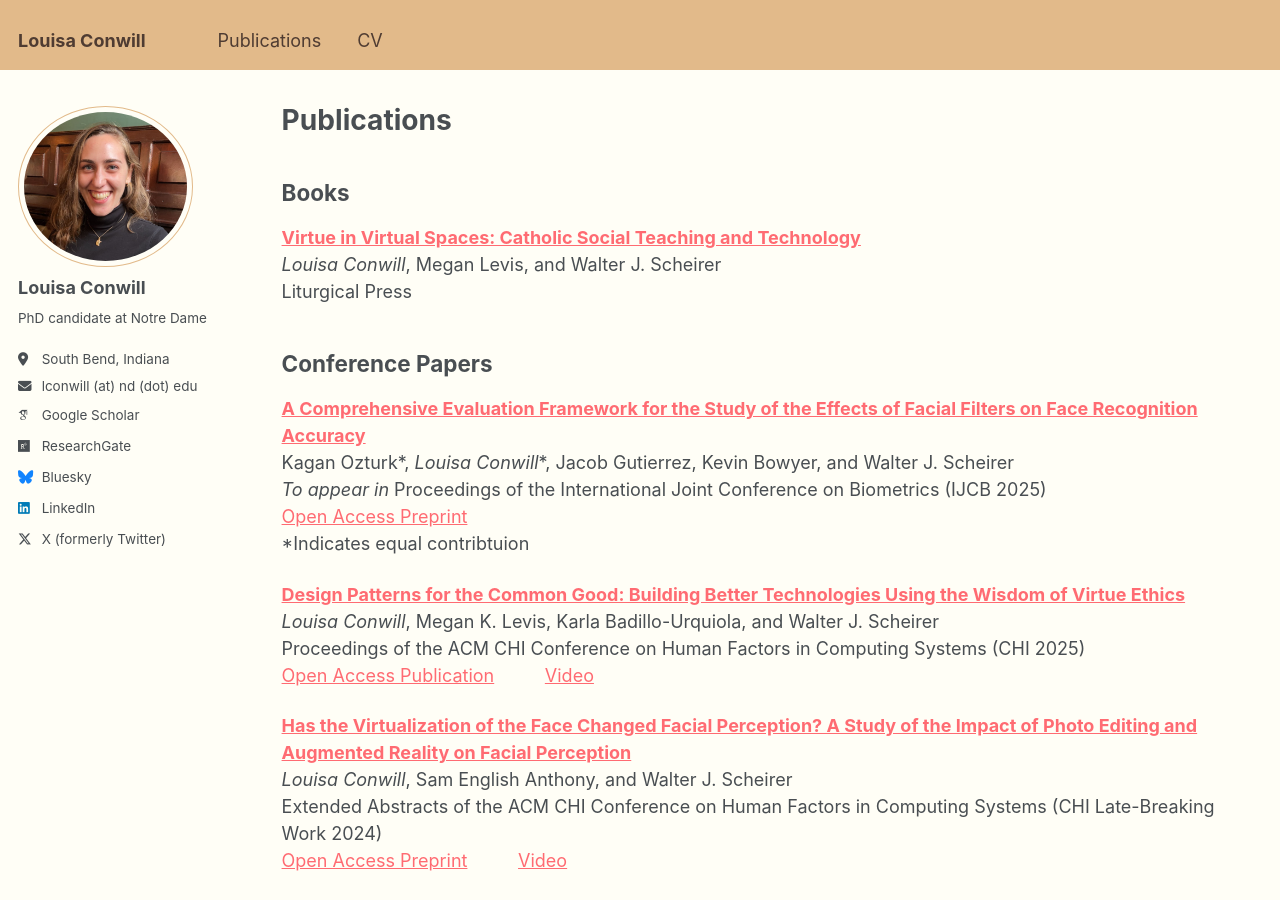
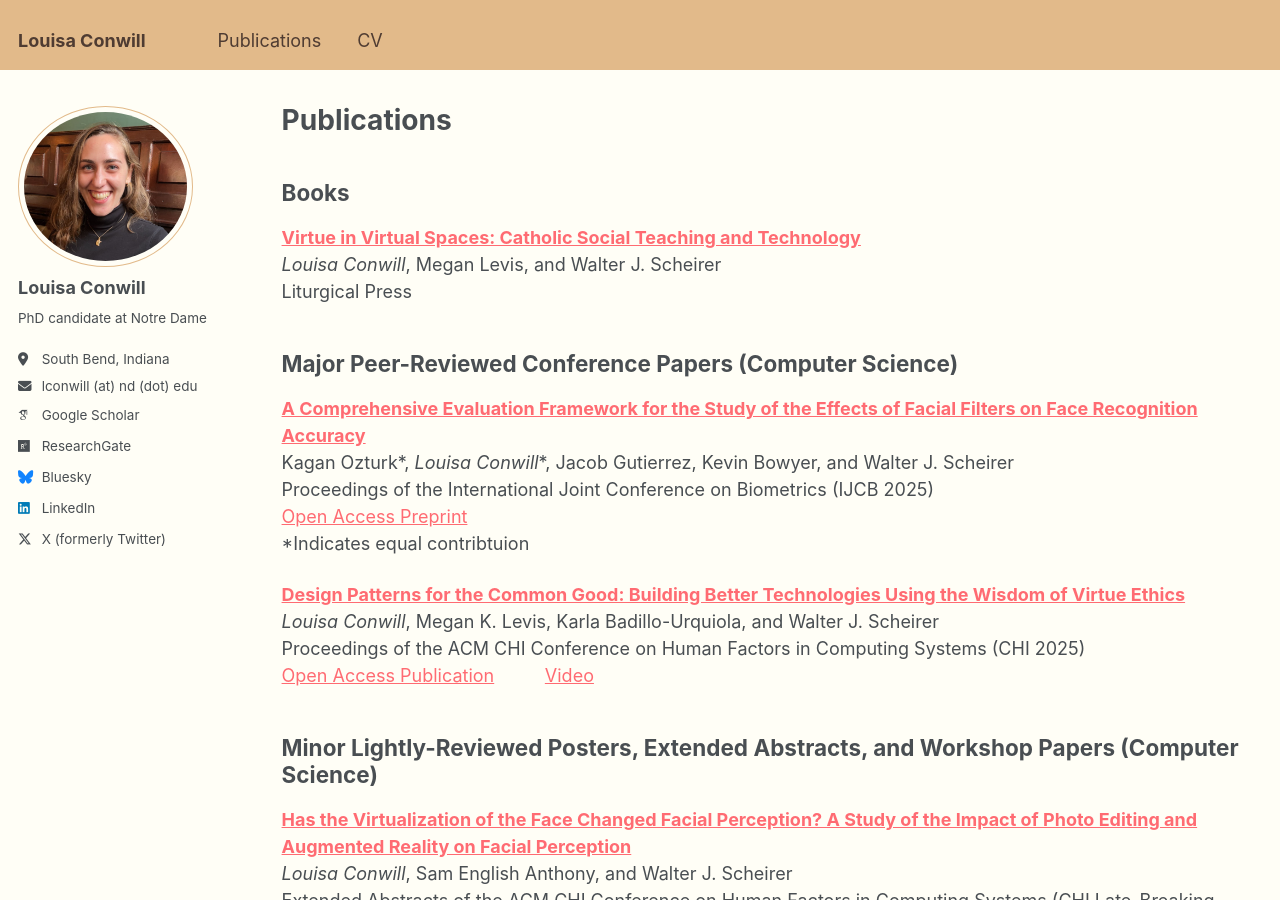
Before and after one commit to louisaconwill/louisaconwill.github.io, a Jekyll site: the page built from _pages/publications.md, in a window 1280 px wide and 900 px high. Built offline with Jekyll 4.4.1, drawn with Linux system fonts in a browser that asks for light colours; some web fonts are replaced.

Commit message:
Restructure publications page

```diff
--- a/_pages/publications.md
+++ b/_pages/publications.md
@@ -14,11 +14,11 @@ author_profile: true
 *Louisa Conwill*, Megan Levis, and Walter J. Scheirer<br/>
 Liturgical Press<br/>
 
-## Conference Papers ##
+## Major Peer-Reviewed Conference Papers (Computer Science) ##
 [**A Comprehensive Evaluation Framework for the Study of the Effects of Facial Filters on Face Recognition Accuracy**](https://arxiv.org/abs/2507.17729)
 <br/>
 Kagan Ozturk\*, *Louisa Conwill*\*, Jacob Gutierrez, Kevin Bowyer, and Walter J. Scheirer<br/>
-*To appear in* Proceedings of the International Joint Conference on Biometrics (IJCB 2025)<br/>
+Proceedings of the International Joint Conference on Biometrics (IJCB 2025)<br/>
 [Open Access Preprint](https://arxiv.org/pdf/2507.17729)<br/>
 \*Indicates equal contribtuion
 
@@ -27,6 +27,8 @@ Kagan Ozturk\*, *Louisa Conwill*\*, Jacob Gutierrez, Kevin Bowyer, and Walter J.
 Proceedings of the ACM CHI Conference on Human Factors in Computing Systems (CHI 2025)<br/>
 [Open Access Publication](https://dl.acm.org/doi/pdf/10.1145/3706598.3713546)&nbsp; &nbsp; &nbsp; &nbsp; &nbsp; [Video](https://www.youtube.com/watch?v=tnZ_rS8iZvc)
 
+
+## Minor Lightly-Reviewed Posters, Extended Abstracts, and Workshop Papers (Computer Science) ##
 [**Has the Virtualization of the Face Changed Facial Perception? A Study of the Impact of Photo Editing and Augmented Reality on Facial Perception**](https://dl.acm.org/doi/abs/10.1145/3613905.3650989)<br/>
 *Louisa Conwill*, Sam English Anthony, and Walter J. Scheirer<br/>
 Extended Abstracts of the ACM CHI Conference on Human Factors in Computing Systems (CHI Late-Breaking Work 2024)<br/>
```
